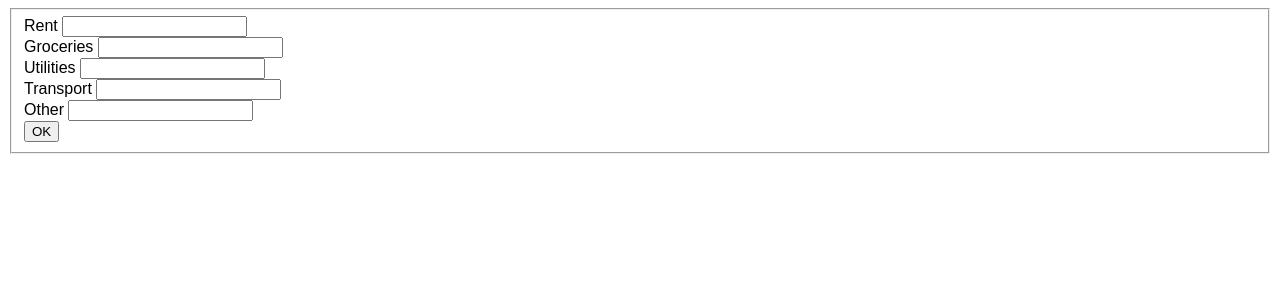
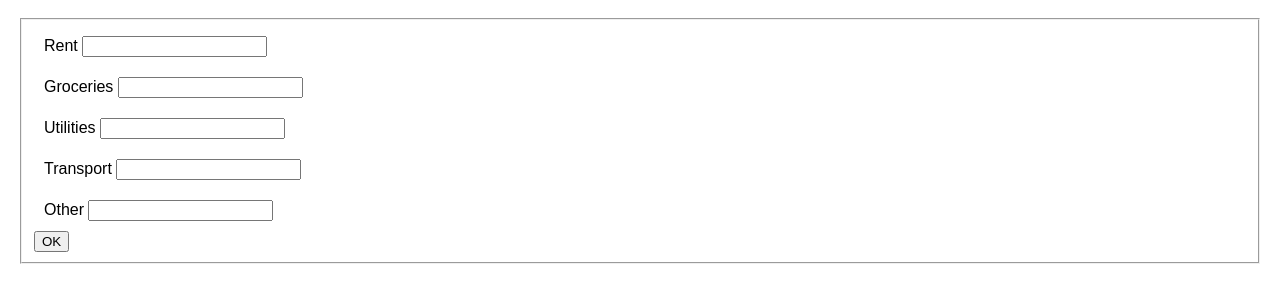
Before and after one commit to iqbalw/team_passionfruit, a website: page budget.html in a window 1280 px wide. Drawn offline with Linux system fonts and the light colour scheme.

Commit message:
added padding

```diff
--- a/budget.html
+++ b/budget.html
@@ -1,23 +1,27 @@
 <!DOCTYPE html>
 
 <head>
-  <link rel="stylesheet" href="style.css">
+  <meta charset="utf-8"/>
+  <meta name="viewport" content="width-device-width, initial-scale=1.0">
+  <link rel="stylesheet" href="style.css" />
+
 </head>
 
 <body>
+  <div class="budget-form">
     <form class="pure-form pure-form-aligned">
       <fieldset>
         <div class="pure-control-group">
           <label for="aligned-name">Rent</label>
-            <input type="number" id="aligned-name"/>
+          <input type="number" id="aligned-name" />
         </div>
         <div class="pure-control-group">
           <label for="aligned-password">Groceries</label>
-            <input type="number"/>
+          <input type="number" />
         </div>
         <div class="pure-control-group">
           <label for="aligned-email">Utilities</label>
-            <input type="number"/>
+          <input type="number" />
         </div>
         <div class="pure-control-group">
           <label for="aligned-foo">Transport</label>
@@ -25,11 +29,14 @@
         </div>
         <div class="pure-control-group">
           <label for="aligned-foo">Other</label>
-          <input type="number"/>
+          <input type="number" />
         </div>
         <div class="pure-controls">
-            <button type="submit" class="pure-button pure-button-primary">OK</button>
+          <button type="submit" class="pure-button pure-button-primary">
+            OK
+          </button>
         </div>
       </fieldset>
     </form>
+  </div>
 </body>
--- a/style.css
+++ b/style.css
@@ -62,3 +62,15 @@ hr {
   height:1px;
   width:50%;
 }
+
+.budget-form{
+  margin: auto;
+  padding: 10px;
+
+}
+
+.pure-control-group{
+  padding: 10px;
+  margin: auto;
+
+}
```
Also changed, not shown: dashboard.html (+2 -0 lines). Lines whose indentation alone changed are shown as unchanged.
